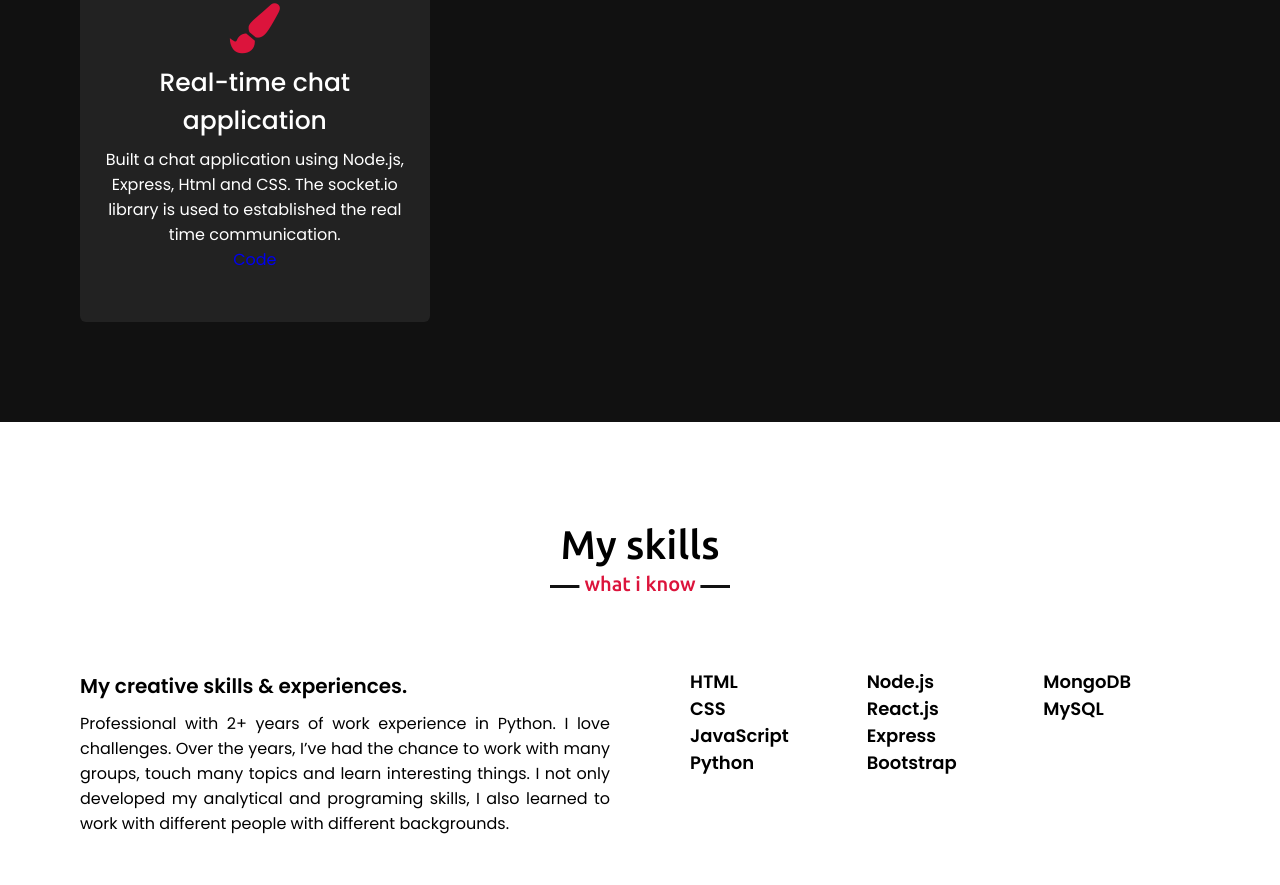
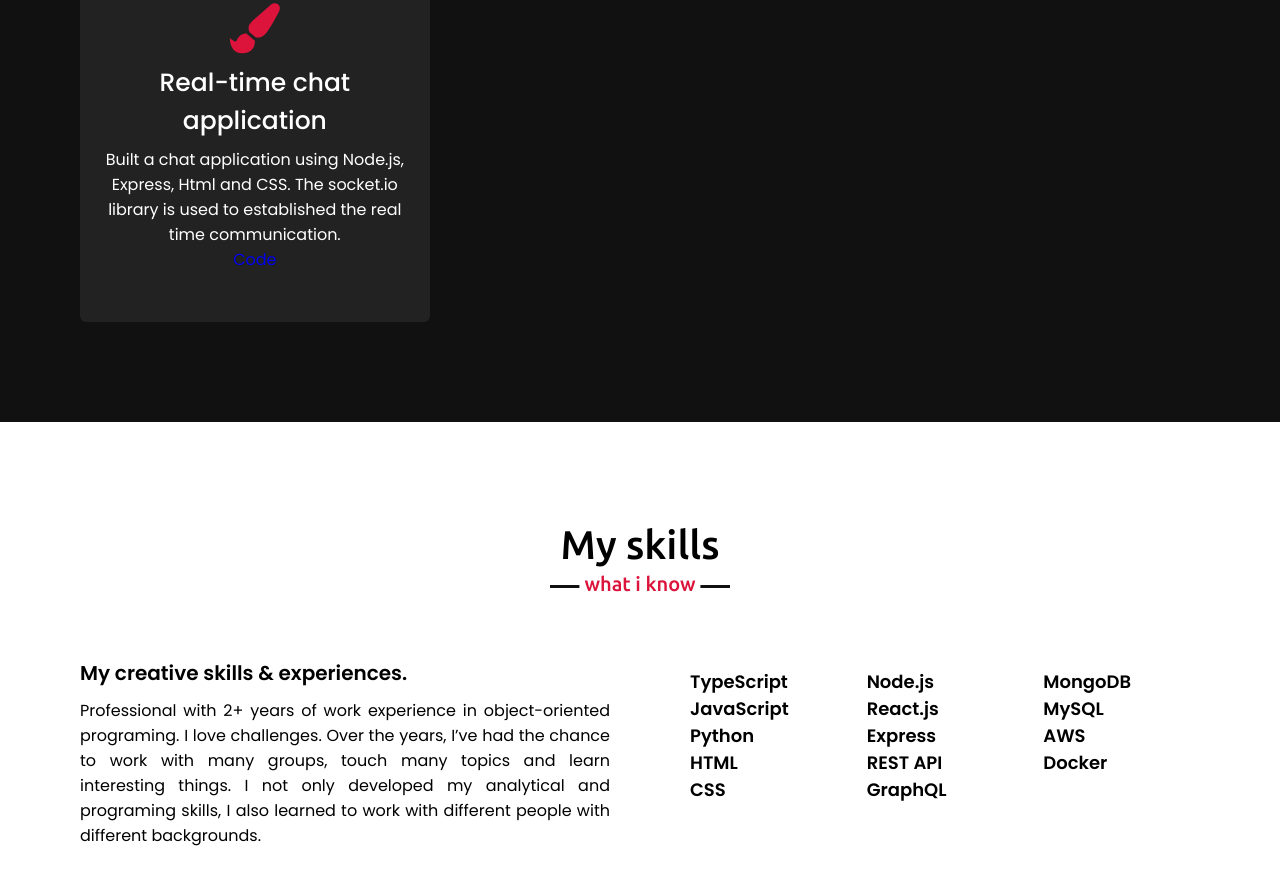
Before and after one commit to moushumi-das/my_portfolio, a plain HTML site: page index.html in a window 1280 px wide. Shown: the part 2218-3103 px from the top of the page. Drawn offline with nearby package versions, Linux system fonts and the light colour scheme.

Commit message:
updated the experience

```diff
--- a/index.html
+++ b/index.html
@@ -58,8 +58,8 @@
                 <div class="column right">
                     <div class="text">I'm Moushumi Das. I'm a Programmer</span>
                     </div>
-                    <p>I am an inspiring web developer. I love to code and am highly passionate about modern web development technologies. </p>
-                    <a href="/images/resume.pdf" download>Download CV</a>
+                    <p>I am full-stack web developer with 1+ years of experience with micro-service architecture. Over the time, I have developed substantial experience with error handling, unit testing and documentation through working on multiple projects. </p>
+                    <a href="/images/Resume_webdeveloper_with_experience.docx" download>Download CV</a>
 
                 </div>
             </div>
@@ -71,17 +71,6 @@
         <div class="max-width">
             <h2 class="title">My Projects</h2>
             <div class="serv-content">
-                <!-- <div class="card">
-
-                    <div class="box">
-                        <i class="fas fa-paint-brush"></i>
-                        <div class="text">Sudoku Solver using Python</div>
-                        <p>Backtracking algorithm is used to solve Sudokus of varied difficulty.</p>
-                        <a href="https://github.com/moushumi-das/Real-time-chat-application/blob/main/README.md" target="_blank">Code</a>
-
-                    </div>
-
-                </div>-->
 
                 <div class="card">
 
@@ -143,7 +132,7 @@
             <div class="skills-content">
                 <div class="column left">
                     <div class="text">My creative skills & experiences.</div>
-                    <p>Professional with 2+ years of work experience in Python. I love challenges. Over the years, I’ve had the chance to work with many groups, touch many topics and learn interesting things. I not only developed my analytical and programing
+                    <p>Professional with 2+ years of work experience in object-oriented programing. I love challenges. Over the years, I’ve had the chance to work with many groups, touch many topics and learn interesting things. I not only developed my analytical and programing
                         skills, I also learned to work with different people with different backgrounds. </p>
 
                 </div>
@@ -151,10 +140,12 @@
                     <div class="column_right_row">
                         <div class="column_right">
                             <ul style="list-style-type:none;">
+                                <li>TypeScript</li>
+                                <li>JavaScript</li>
+                                <li>Python</li>
                                 <li>HTML</li>
                                 <li>CSS</li>
-                                <li>JavaScript</li>
-                                <li>Python</li>
+
                             </ul>
                         </div>
                         <div class="column_right">
@@ -162,13 +153,16 @@
                                 <li>Node.js</li>
                                 <li>React.js</li>
                                 <li>Express</li>
-                                <li>Bootstrap</li>
+                                <li>REST API</li>
+                                <li>GraphQL</li>
                             </ul>
                         </div>
                         <div class="column_right">
                             <ul style="list-style-type:none;">
                                 <li>MongoDB</li>
                                 <li>MySQL</li>
+                                <li>AWS</li>
+                                <li>Docker</li>
                             </ul>
                         </div>
 
```
Also changed, not shown: 1 other file.
